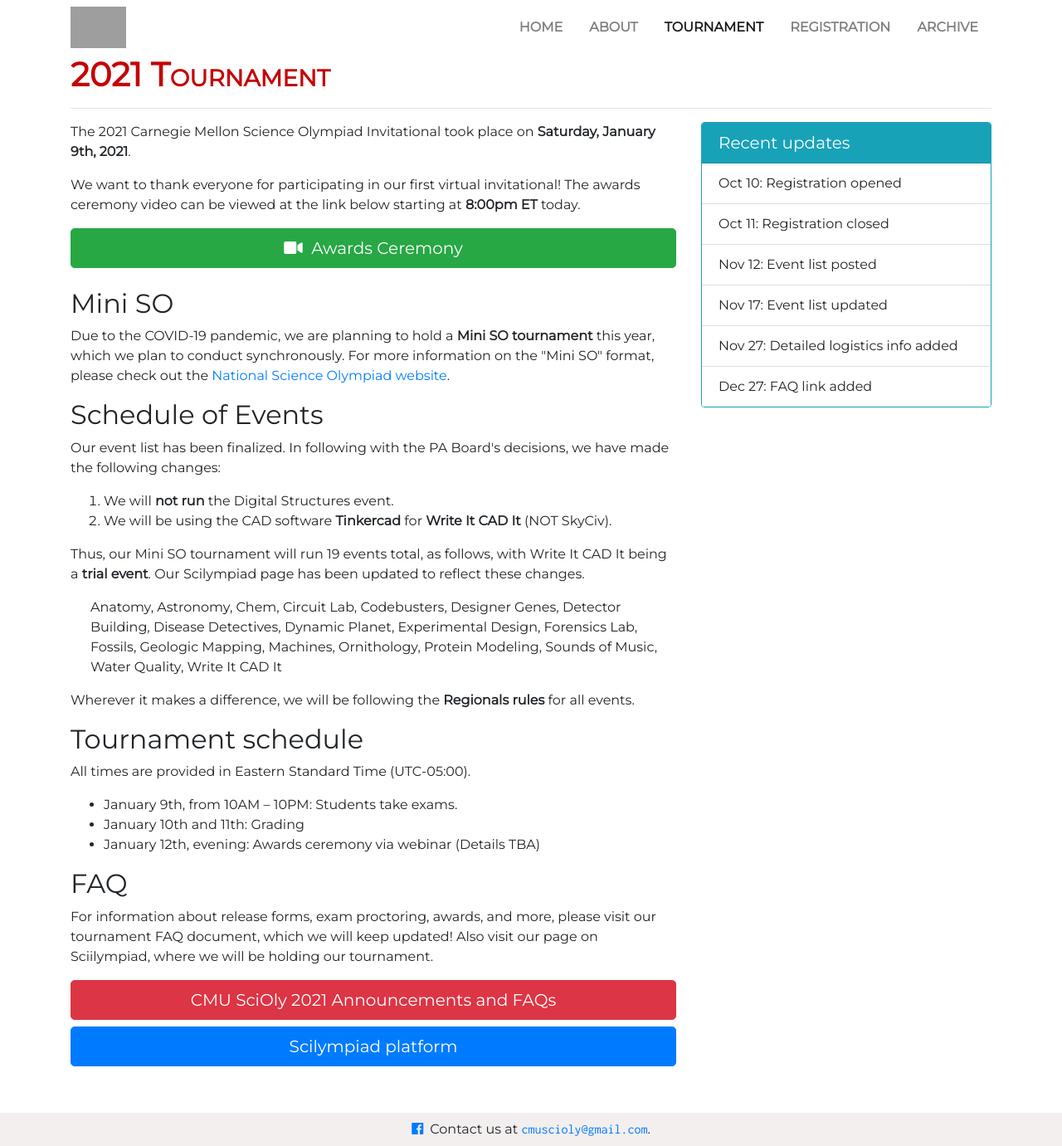
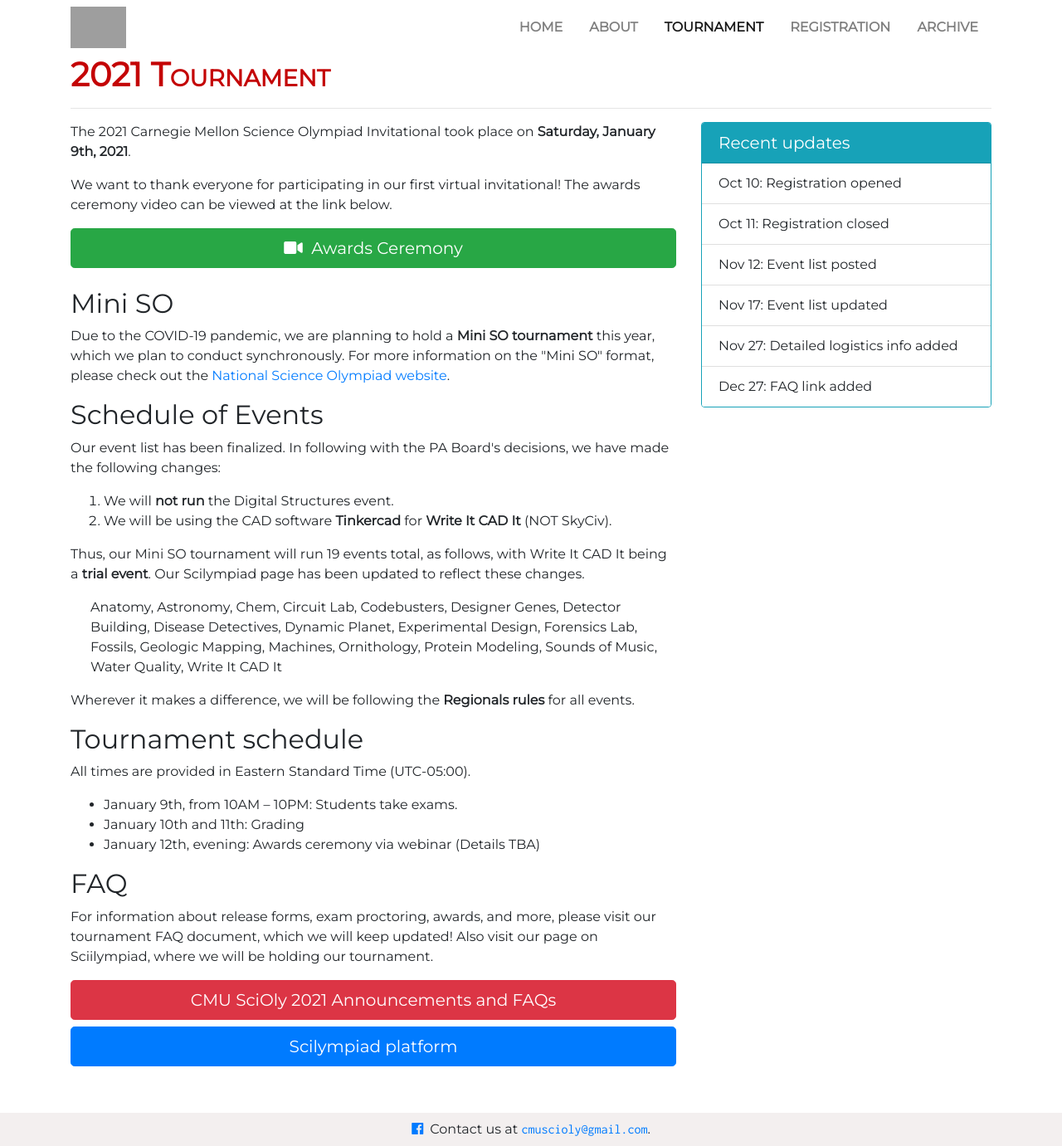
Before and after one commit to cmuscioly/cmuscioly.github.io, a Jekyll site: the page built from tournament.md, in a window 1280 px wide. Shown: the whole page at 83% size. Built offline with Jekyll 4.4.1, drawn with Linux system fonts in a browser that asks for light colours; nearby versions of some CDN libraries; grey boxes are pictures that could not be loaded.

Commit message:
Update awards video link

```diff
--- a/tournament.md
+++ b/tournament.md
@@ -18,8 +18,7 @@ The 2021 Carnegie Mellon Science Olympiad Invitational took place on
 
 <p>
 We want to thank everyone for participating in our first virtual invitational!
-The awards ceremony video can be viewed at the link below starting at
-<strong>8:00pm ET</strong> today.
+The awards ceremony video can be viewed at the link below.
 </p>
 
 <div>
```
